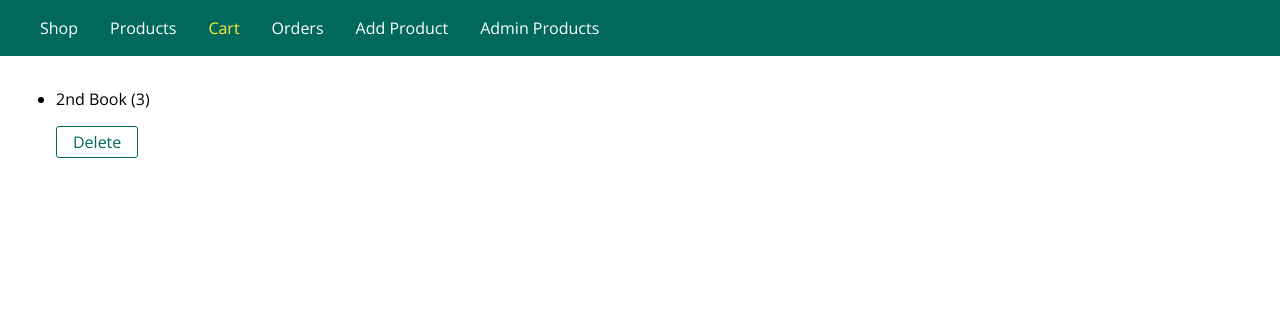
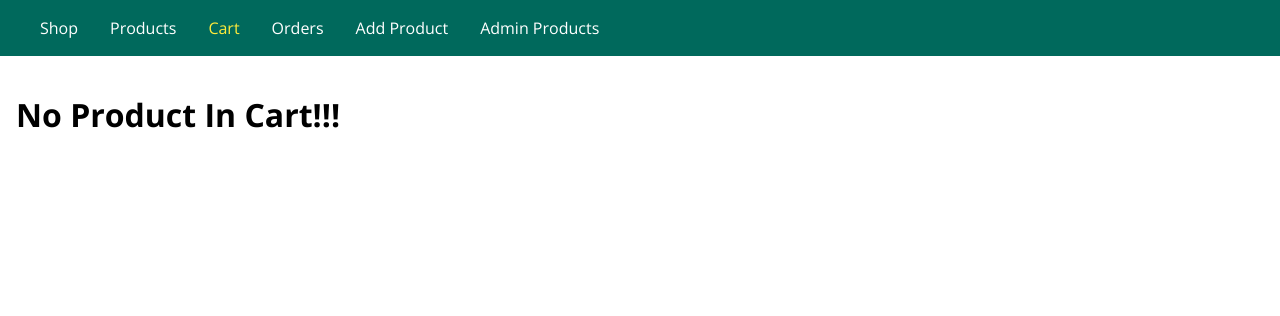
Before and after one commit to tudmfx12838/NJS101x_01, a Node server app: page /cart in a window 1280 px wide. Shown: the top 316 px of the page. Run offline with Node 20, Linux system fonts and the light colour scheme; some libraries are stand-ins or nearby versions.

Commit message:
Completed Lab4.21 Sua loi xoa san pham

```diff
--- a/NODEJS-COMPLETE-GUIDE/data/cart.json
+++ b/NODEJS-COMPLETE-GUIDE/data/cart.json
@@ -1 +1 @@
-{"products":[{"id":"","qty":0},{"id":"0.12826356744959555","qty":3}],"totalPrice":135}
+{"products":[{"id":"","qty":0}],"totalPrice":0}
--- a/NODEJS-COMPLETE-GUIDE/data/products.json
+++ b/NODEJS-COMPLETE-GUIDE/data/products.json
@@ -1 +1 @@
-[{"id":"0.123214","title":"A Book","imageUrl":"https://www.publicdomainpictures.net/pictures/10000/velka/1-1210009435EGmE.jpg","description":"This is an awesome book!","price":"19"},{"id":"0.12826356744959555","title":"2nd Book","imageUrl":"https://www.publicdomainpictures.net/pictures/10000/velka/1-1210009435EGmE.jpg","description":"abv","price":"45"},{"id":"0.9470545645257822","title":"3rd","imageUrl":"https://www.publicdomainpictures.net/pictures/10000/velka/1-1210009435EGmE.jpg","description":"qwerty","price":"60"}]
+[{"id":"0.123214","title":"A Book","imageUrl":"https://www.publicdomainpictures.net/pictures/10000/velka/1-1210009435EGmE.jpg","description":"This is an awesome book!","price":"19"},{"id":"0.12826356744959555","title":"2nd Book","imageUrl":"https://www.publicdomainpictures.net/pictures/10000/velka/1-1210009435EGmE.jpg","description":"abv","price":"45"}]
--- a/NODEJS-COMPLETE-GUIDE/models/cart.js
+++ b/NODEJS-COMPLETE-GUIDE/models/cart.js
@@ -48,6 +48,7 @@ module.exports = class Cart {
 
       const updatedCart = { ...JSON.parse(fileContent) };
       const product = updatedCart.products.find(prod => prod.id === id);
+      //Update for Lab4.21
       if (!product) {
           return;
       }
--- a/NODEJS-COMPLETE-GUIDE/views/shop/cart.ejs
+++ b/NODEJS-COMPLETE-GUIDE/views/shop/cart.ejs
@@ -9,10 +9,10 @@
                         <% products.forEach(prod => { %>
                             <li>
                                 <p><%= prod.productData.title %> (<%= prod.qty %>)</p>
-                                <form action="/cart-delete-item" method="POST">
+                                <from action="/cart-delete-item" method="POST">
                                     <input type="hidden" name="productId" value="<%= prod.productData.id %>">
-                                    <button class="btn" type="submit" >Delete</button>
-                                </form>
+                                    <button type="submit" class="btn">Delete</button>
+                                </from>
                             </li>
                         <% }); %>
                     </ul>
```
